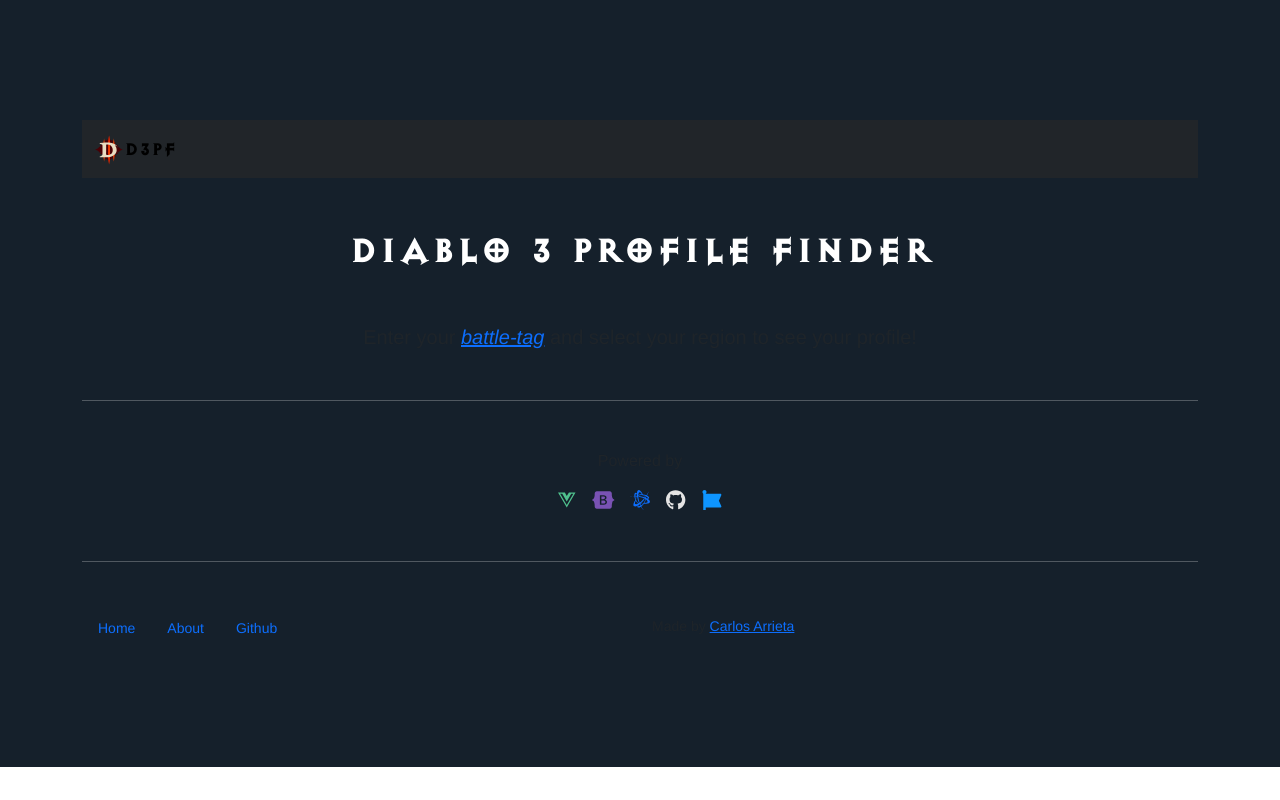
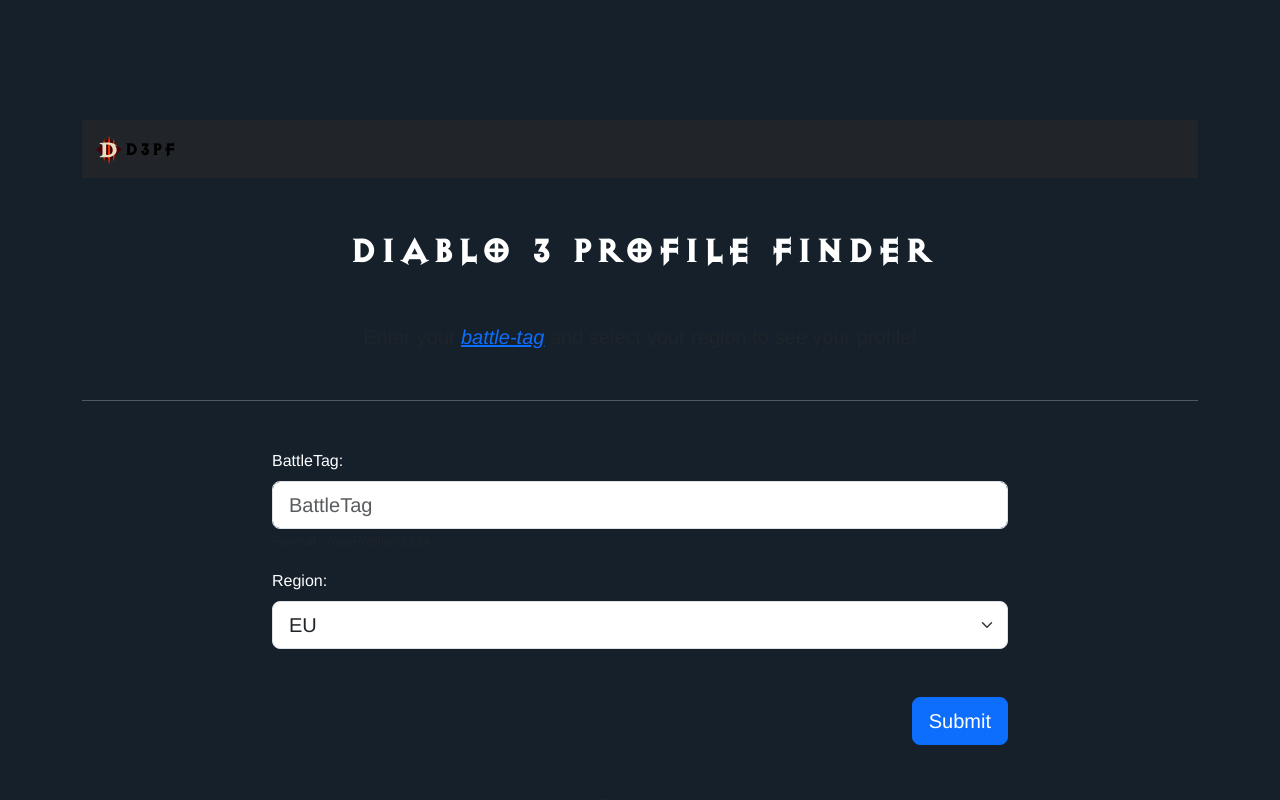
Before and after one commit to Carlitonchin/diablo3, a Vue app: page / in a window 1280 px wide. Shown: the top 800 px of the page. Built offline with nearby package versions, Linux system fonts and the light colour scheme; no server answers.

Commit message:
add Home form to index page

```diff
--- a/src/views/Home/Index.vue
+++ b/src/views/Home/Index.vue
@@ -1,9 +1,12 @@
 <script setup>
 import HomeTitle from '../../components/Home/HomeTitle.vue';
+import HomeForm from '../../components/Home/HomeForm.vue';
 </script>
 
 <template>
     <div class="home">
       <HomeTitle/>
+
+      <HomeForm/>
   </div>
   </template>
```
